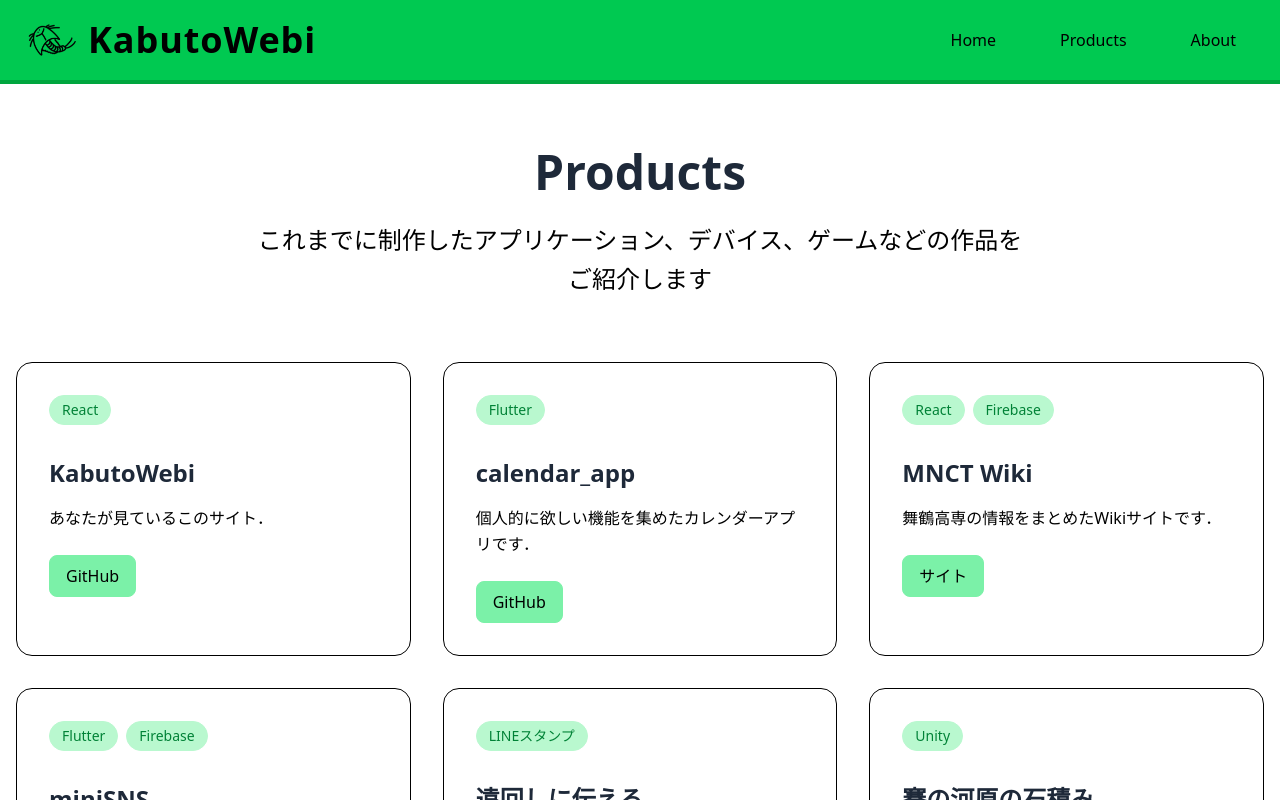
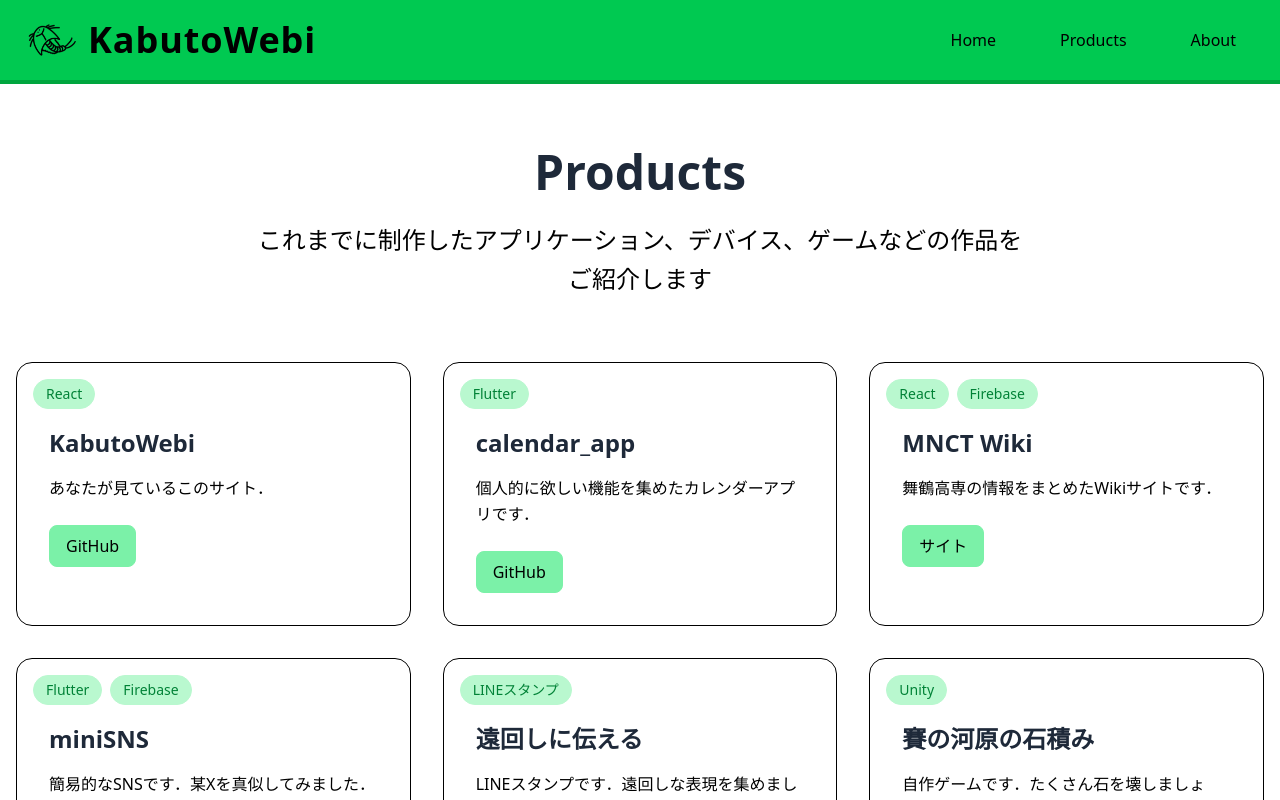
Before and after one commit to KabutoEbi/KabutoWebi, a React (Vite) app: page /products in a window 1280 px wide. Shown: the top 800 px of the page. Built offline with nearby package versions, Linux system fonts and the light colour scheme.

Commit message:
update products

```diff
--- a/src/components/Product.jsx
+++ b/src/components/Product.jsx
@@ -7,7 +7,7 @@ const Product = ({ Name, description, language, links = [] }) => {
     return (
         <article className="group bg-white rounded-2xl p-8 border border-black relative">
             {languages.length > 0 && (
-                <div className="absolute top-4 left-4 flex flex-wrap gap-2 md:static md:top-auto md:left-auto md:mb-0 mb-2">
+                <div className="md:absolute md:top-4 md:left-4 flex flex-wrap gap-2 static mb-2 md:mb-0">
                     {languages.map((lang, index) => (
                         <div key={index} className="bg-green-200 text-green-700 px-3 py-1 rounded-full text-sm font-medium border border-green-200">
                             {lang}
```
